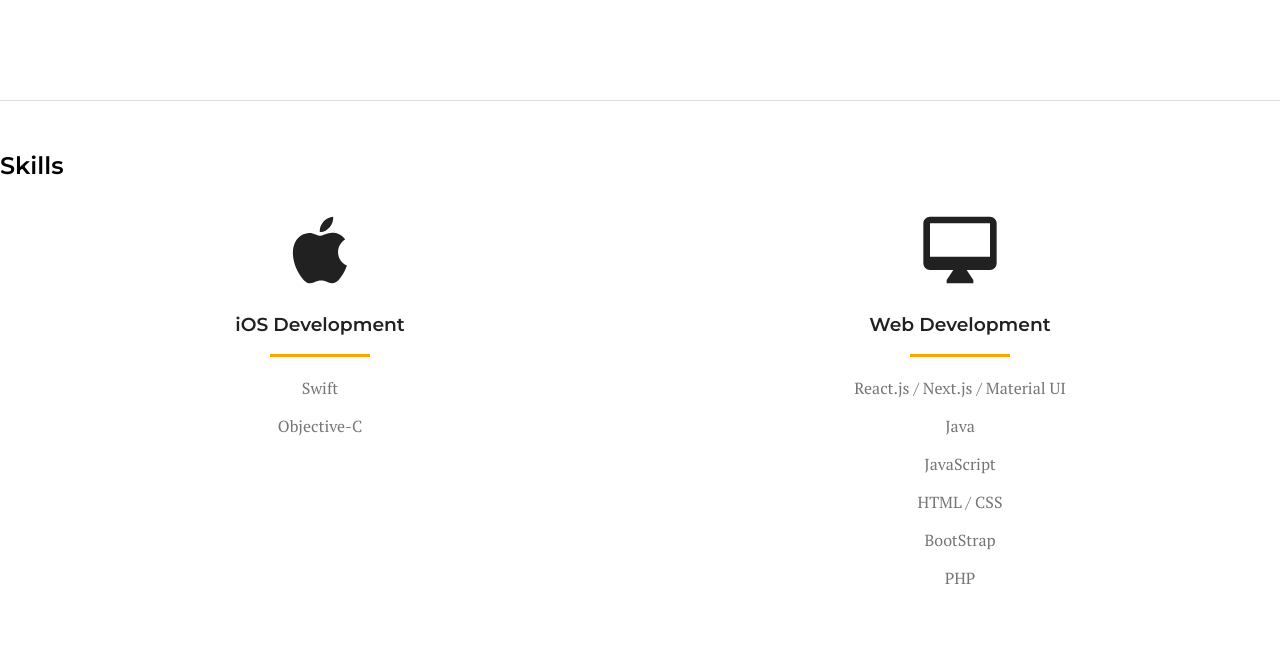
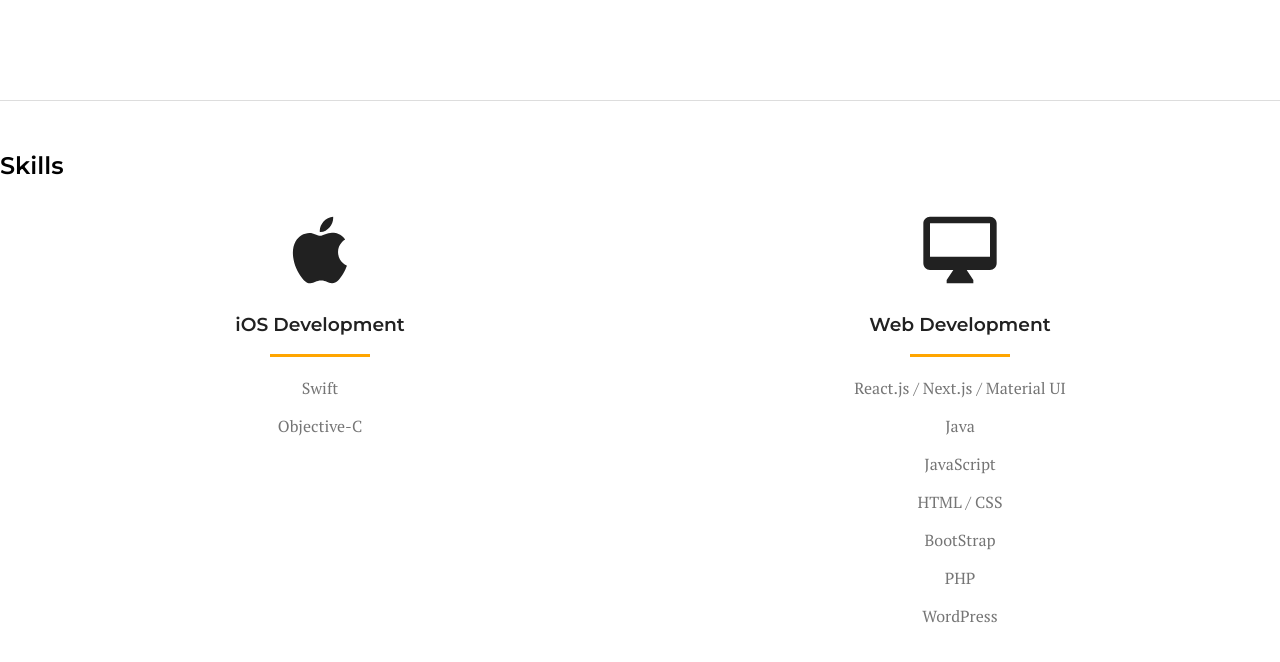
Before and after one commit to kengo-taka/portfolio, a Next.js app: page /components/skills in a window 1280 px wide. Shown: the top 662 px of the page. Built offline with nearby package versions, Linux system fonts and the light colour scheme.

Commit message:
change skills height

```diff
--- a/styles/Home.module.css
+++ b/styles/Home.module.css
@@ -180,7 +180,7 @@
 .cardSkills {
   max-width: 80%;
   width: 280px;
-  height: 400px;
+  height: 420px;
 }
 
 .skillsTitle {
```
